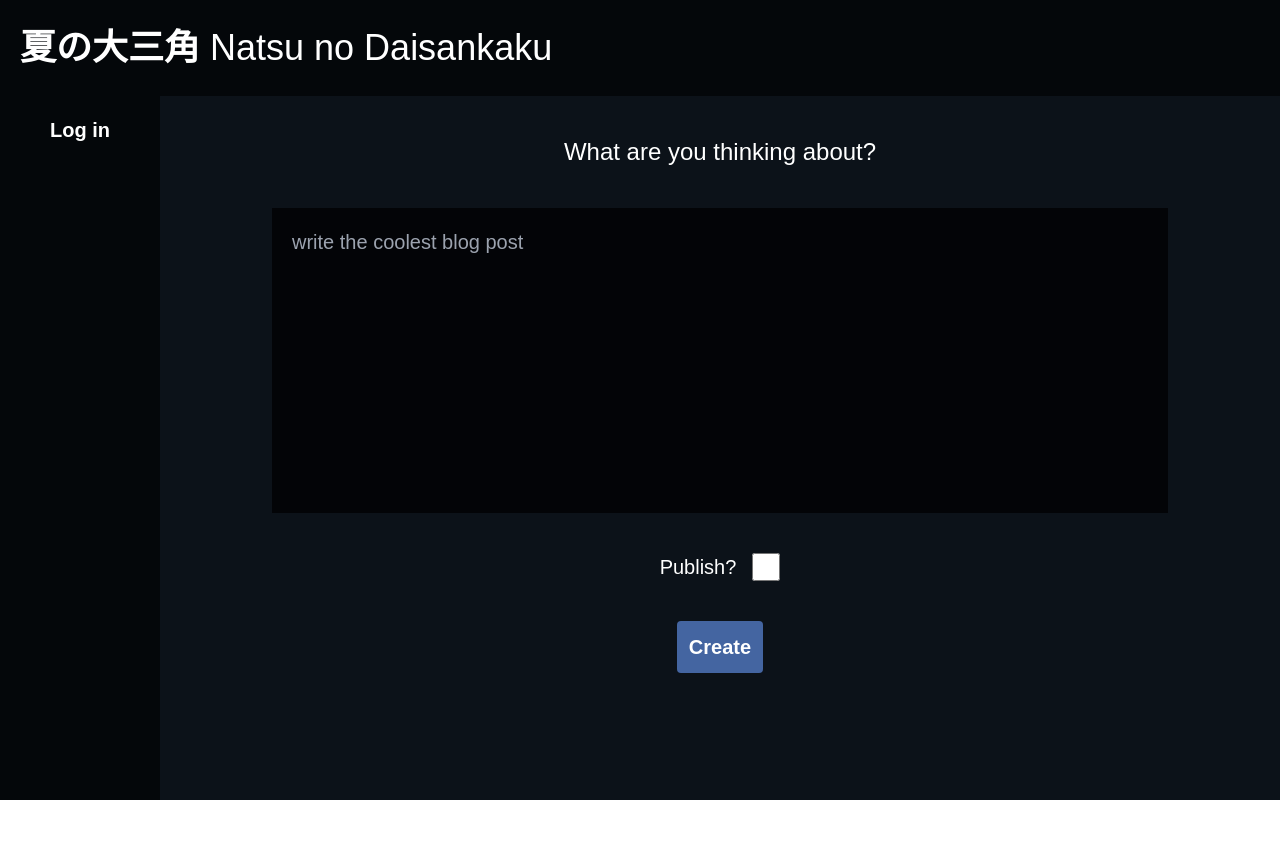
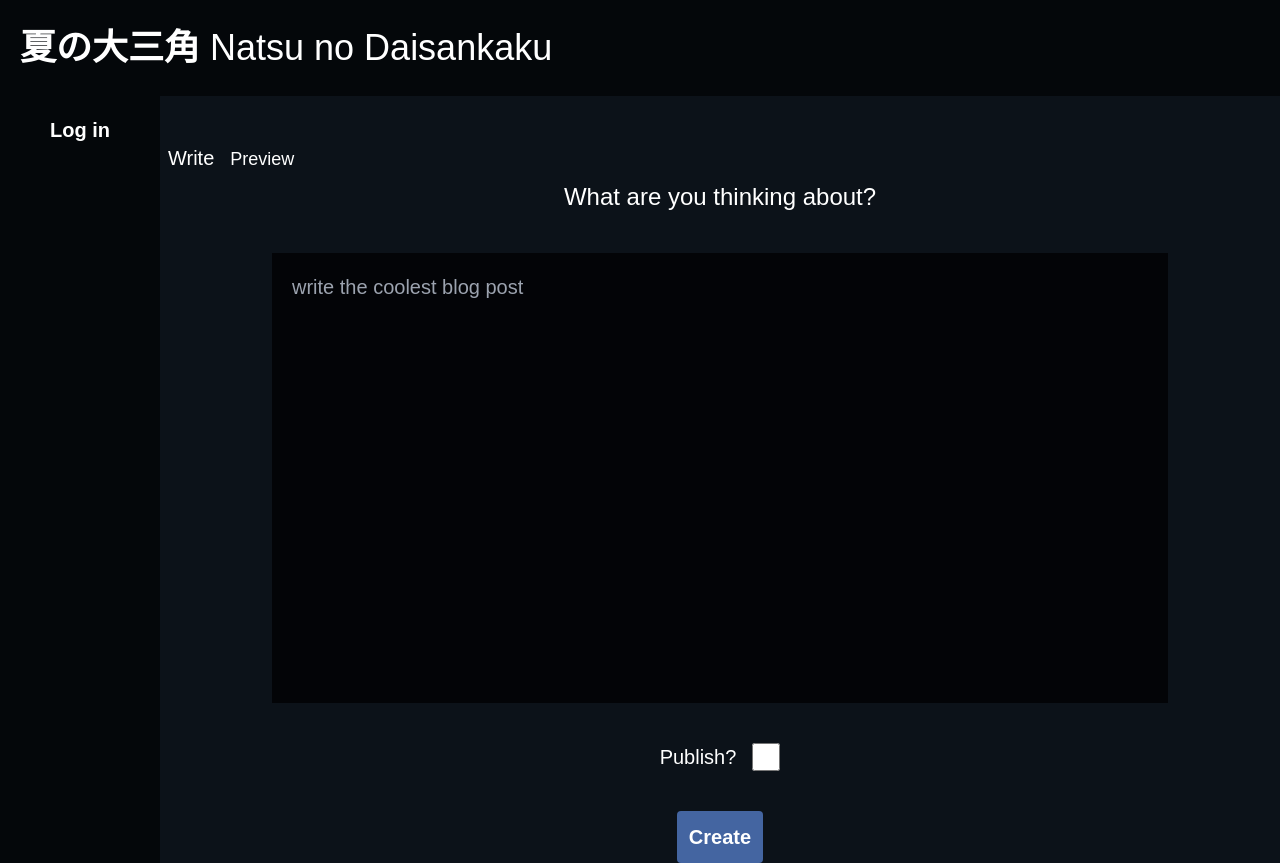
Before and after one commit to kuromika/nnd-frontend-admin, a Next.js app: page /posts/create in a window 1280 px wide. Before the commit the page ends 800 px from the top, so only its background shows below. Built offline with nearby package versions, Linux system fonts and the light colour scheme; a web font is replaced by a local one.

Commit message:
Fix broken layout

```diff
--- /dev/null
+++ b/src/components/switch-button.tsx
@@ -0,0 +1,20 @@
+import clsx from "clsx";
+
+export const SwitchButton = (props: {
+  selected: boolean;
+  handleClick: () => void;
+  text: string;
+}) => {
+  return (
+    <button
+      type="button"
+      className={clsx(
+        "p-2 text-white",
+        props.selected ? "text-xl text-black" : "text-lg"
+      )}
+      onClick={props.handleClick}
+    >
+      {props.text}
+    </button>
+  );
+};
--- a/src/features/create-post/markdown-preview.tsx
+++ b/src/features/create-post/markdown-preview.tsx
@@ -0,0 +1,3 @@
+export const MarkdownPreview = () => {
+  return <>test</>;
+};
--- a/src/features/create-post/post-form.tsx
+++ b/src/features/create-post/post-form.tsx
@@ -4,9 +4,9 @@ export const PostForm = () => {
   return (
     <div className="flex flex-col items-center gap-10 h-full">
       <h1 className="text-2xl text-white">What are you thinking about?</h1>
-      <form className="min-w-full h-[70%] flex flex-col items-center gap-10">
+      <form className="min-w-full  flex flex-col items-center gap-10">
         <textarea
-          className="w-[80%] h-[90%] bg-[#030407] resize-none text-[#FFFFFF] p-5 text-xl"
+          className="w-[80%] h-[450px] bg-[#030407] resize-none text-[#FFFFFF] p-5 text-xl"
           name="content"
           placeholder="write the coolest blog post"
         ></textarea>
--- a/src/layouts/main.tsx
+++ b/src/layouts/main.tsx
@@ -4,11 +4,11 @@ import { Navigation } from "./navigation";
 
 export const Main = ({ children }: PropsWithChildren) => {
   return (
-    <div className="flex flex-col min-h-screen font-mincho">
+    <div className="flex flex-col font-mincho min-h-screen bg-[#0C1219]">
       <Header></Header>
-      <div className="flex flex-grow">
+      <div className="flex-grow flex">
         <Navigation></Navigation>
-        <main className="bg-[#0C1219] flex-grow">{children}</main>
+        <main className="flex-grow">{children}</main>
       </div>
     </div>
   );
--- a/src/pages/posts/create.tsx
+++ b/src/pages/posts/create.tsx
@@ -1,8 +1,31 @@
+import { SwitchButton } from "@/components/switch-button";
 import { PostForm } from "@/features/create-post/post-form";
+import { useState } from "react";
+
+enum modes {
+  write = 0,
+  preview = 1,
+}
 
 const CreatePost = () => {
+  const [mode, setMode] = useState(modes.write);
+
+  const switchMode = () => {
+    setMode((prev) => (prev === modes.write ? modes.preview : modes.write));
+  };
+
   return (
-    <section className="pt-10 h-full">
+    <section className="pt-10">
+      <SwitchButton
+        selected={mode === modes.write}
+        text="Write"
+        handleClick={switchMode}
+      ></SwitchButton>
+      <SwitchButton
+        selected={mode === modes.preview}
+        text="Preview"
+        handleClick={switchMode}
+      ></SwitchButton>
       <PostForm></PostForm>
     </section>
   );
```
